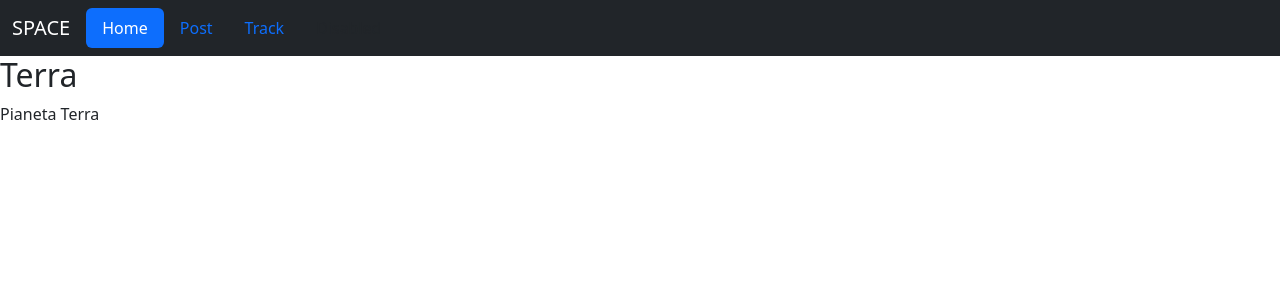
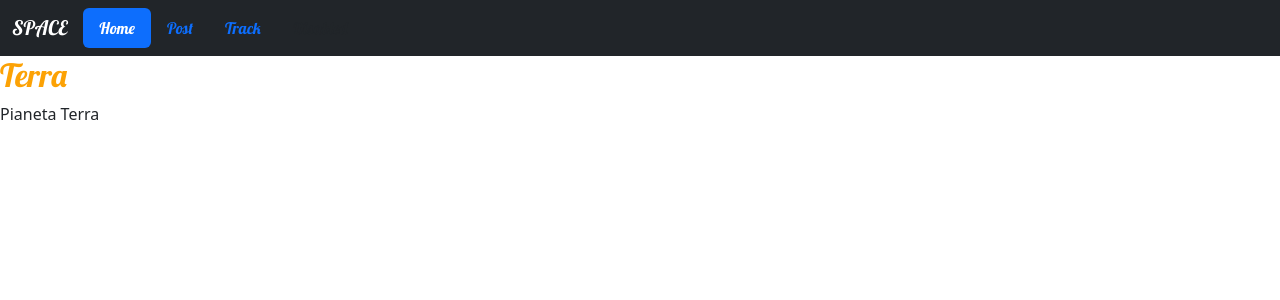
Before and after one commit to Blackdrive9/SpaceProject, a Django app: page /post/ in a window 1280 px wide. Shown: the top 300 px of the page. Run offline with Django 5.2, Linux system fonts and the light colour scheme; data comes from the database, SQL or seed files in the repository.

Commit message:
first commit

```diff
--- a/spaceproject/blog/templates/blog/post_list.html
+++ b/spaceproject/blog/templates/blog/post_list.html
@@ -1,7 +1,15 @@
 {% extends 'base.html' %}
-	{% block title %}
-		{{block.super}}-Contenuto
-	{% endblock title %}
+{% load static %}
+
+
+{% block head %}
+	<link rel="stylesheet" href="{% static 'css/blog.css' %}">
+	<link href="//fonts.googleapis.com/css?family=Lobster&subset=latin,latin-ext" rel="stylesheet" type="text/css">
+{% endblock  %}
+
+{% block title %}
+	{{ block.super }}-Contenuto
+{% endblock %}
 
 {% block content %}
 	{% for post in posts %}
--- a/spaceproject/space/settings.py
+++ b/spaceproject/space/settings.py
@@ -111,6 +111,7 @@ USE_TZ = True
 # https://docs.djangoproject.com/en/5.0/howto/static-files/
 
 STATIC_URL = 'static/'
+STATICFILES_DIRS = [BASE_DIR / "static"]
 
 # Default primary key field type
 # https://docs.djangoproject.com/en/5.0/ref/settings/#default-auto-field
--- /dev/null
+++ b/spaceproject/static/css/blog.css
@@ -0,0 +1,8 @@
+h2, a {
+    color: #FCA205;
+    font-family: 'Lobster';
+}
+
+.fuck {
+    padding-left: 15px;
+}
--- a/spaceproject/templates/base.html
+++ b/spaceproject/templates/base.html
@@ -1,12 +1,15 @@
+{% load static %}
 <!doctype html>
 <html lang="it">
 
 <head>
     <meta charset="utf-8">
     <meta name="viewport" content="width=device-width, initial-scale=1">
-    <title>Space Project</title>
     <link href="https://cdn.jsdelivr.net/npm/bootstrap@5.3.3/dist/css/bootstrap.min.css" rel="stylesheet"
         integrity="sha384-QWTKZyjpPEjISv5WaRU9OFeRpok6YctnYmDr5pNlyT2bRjXh0JMhjY6hW+ALEwIH" crossorigin="anonymous">
+	{% block head %} {% endblock %}
+
+	<title>{% block title %}Space Project{% endblock %}</title>
 </head>
 
 <body>
@@ -38,7 +41,6 @@
             </div>
         </nav>
 
-
     {% block content %}
 
     {% endblock content %}
```
Also changed, not shown: spaceproject/blog/migrations/0001_initial.py (added), spaceproject/blog/migrations/0002_rename_text_post_description.py (added).
